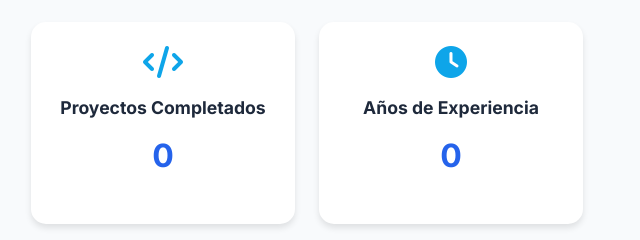
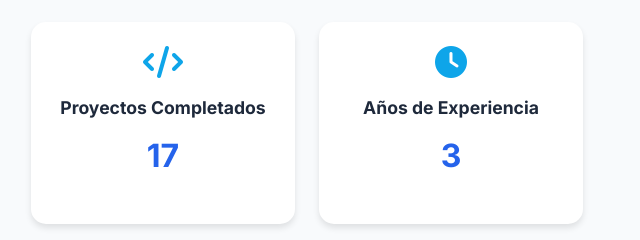
Before and after one commit to zuriodev/zuriodev.github.io, a plain HTML site: page index.html in a window 1280 px wide. Shown: the part 1040-1280 px from the top of the page, 625-1265 px from the left. Drawn offline with Linux system fonts and the light colour scheme.

Commit message:
Update index.html

```diff
--- a/index.html
+++ b/index.html
@@ -49,12 +49,12 @@
                     <div class="stat-item">
                         <i class="fas fa-code"></i>
                         <h3>Proyectos Completados</h3>
-                        <span class="counter" data-target="15">0</span>
+                        <span class="counter" data-target="15">17</span>
                     </div>
                     <div class="stat-item">
                         <i class="fas fa-clock"></i>
                         <h3>Años de Experiencia</h3>
-                        <span class="counter" data-target="2">0</span>
+                        <span class="counter" data-target="2">3</span>
                     </div>
                 </div>
             </div>
```
